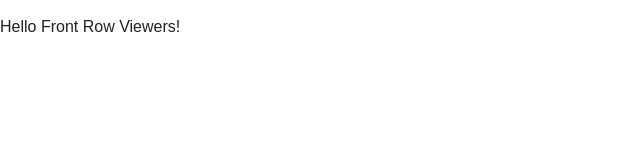
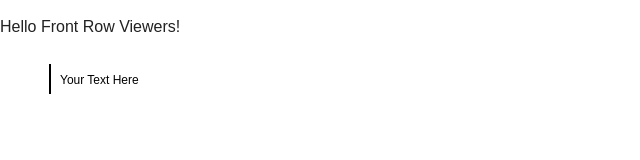
Before and after one commit to ksn205/js-template, a plain HTML site: page index.html in a window 1280 px wide. Shown: the full height of the page, 0-640 px from the left. Drawn offline with nearby package versions, Linux system fonts and the light colour scheme.

Commit message:
Update index.html

```diff
--- a/index.html
+++ b/index.html
@@ -17,38 +17,50 @@
     <body>
         <p>Hello Front Row Viewers!</p>
 
-  <div id="svgContainer"></div>
+    <div id="svg-container"></div>
 
-  <script>
-    // Function to get the value of a query parameter from the URL
-    function getQueryParam(name) {
-      const urlParams = new URLSearchParams(window.location.search);
-      return urlParams.get(name);
-    }
+    <script>
+      // Function to load external SVG file and update text content
+      function loadSVGWithText(text) {
+        // Create a new XMLHttpRequest object
+        var xhr = new XMLHttpRequest();
 
-    // JavaScript code to load and manipulate the SVG file
-    const svgUrl = 'https://main--jocular-jelly-8247a0.netlify.app/images/testsvg1.svg';
-    const textQueryParam = 'text';
+        // Specify the path to your SVG file
+        var svgPath = 'images/testsvg1.svg';
 
-    // Check if the URL has the 'text' parameter
-    const newTextValue = getQueryParam(textQueryParam);
-    console.log('New text value:', newTextValue);
+        // Make a GET request to the SVG file
+        xhr.open('GET', svgPath, true);
+        xhr.onreadystatechange = function () {
+          if (xhr.readyState === 4 && xhr.status === 200) {
+            // Find the text element in the SVG content
+            var parser = new DOMParser();
+            var svgDoc = parser.parseFromString(xhr.responseText, "image/svg+xml");
+            var svgText = svgDoc.getElementById('myText');
 
-    if (newTextValue) {
-      fetch(svgUrl)
-        .then(response => response.text())
-        .then(svgText => {
-          // Modify the SVG content
-          svgText = svgText.replace('{test}', newTextValue);
+            // Update the text content
+            svgText.textContent = text;
 
-          // Display the modified SVG
-          document.getElementById('svgContainer').innerHTML = svgText;
-        })
-        .catch(error => {
-          console.error('Error fetching SVG:', error);
-        });
-    }
-  </script>
+            // Append the modified SVG content to the container
+            document.getElementById('svg-container').appendChild(svgDoc.documentElement);
+          }
+        };
+
+        // Send the request
+        xhr.send();
+      }
+
+      // Get the value of the 'text' parameter from the URL
+      var urlParams = new URLSearchParams(window.location.search);
+      var newText = urlParams.get('text');
+
+      // Load the SVG with the specified text
+      if (newText !== null) {
+        loadSVGWithText(newText);
+      } else {
+        // Default behavior without a 'text' parameter
+        loadSVGWithText("Your Text Here");
+      }
+    </script>
 
 
         <script src="//ajax.googleapis.com/ajax/libs/jquery/1.10.2/jquery.min.js"></script>
```
